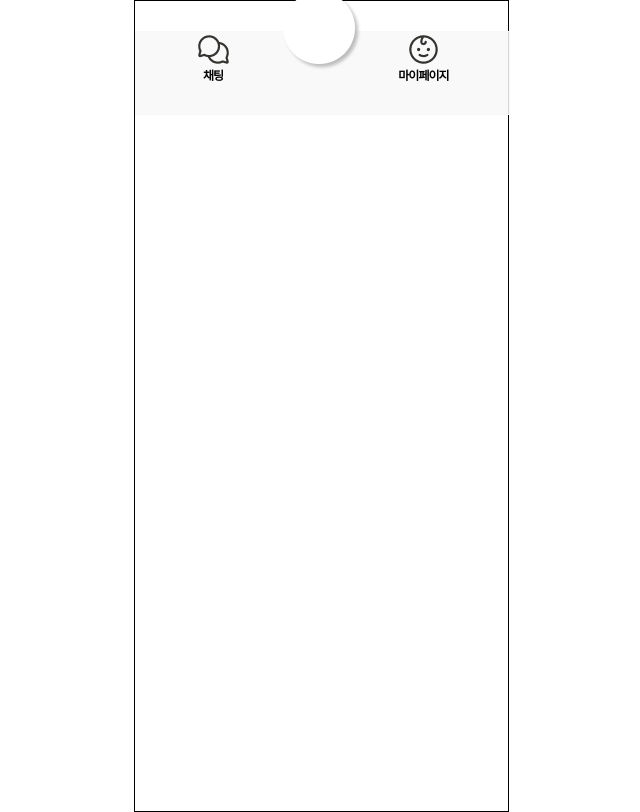
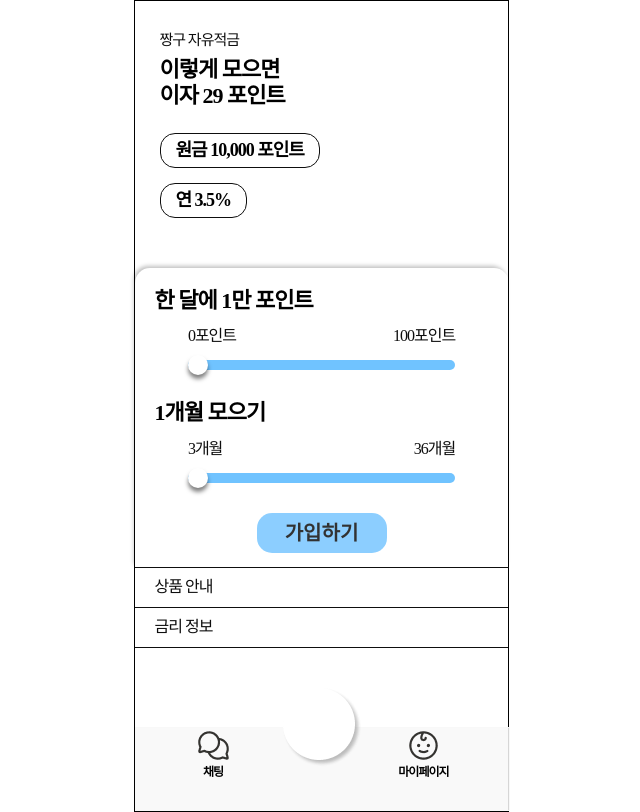
Before and after one commit to MoneyPlay-DigitalHanaro/front-end, a React (Create React App) app: page /savings/join in a window 1280 px wide. Before the commit this address had no page. Shown: the whole page, without its empty margins (319-959 px from the left). Built offline with nearby package versions, Linux system fonts and the light colour scheme; a web font is replaced by a local one.

Commit message:
Feat: 적금 상세(가입) 페이지 UI 구현

```diff
--- a/src/App.js
+++ b/src/App.js
@@ -26,6 +26,7 @@ import Footer from './component/Footer';
 import MyPage from './pages/myPage/MyPage';
 import Admin3 from './pages/test.js';
 import InstallmentSavings from './pages/installmentSavings/InstallmentSavings';
+import InstallmentSavingsJoin from './pages/installmentSavings/InstallmentSavingsJoin';
 
 function App() {
   const location = useLocation();
@@ -50,6 +51,8 @@ function App() {
           <Route path="/login" element={<Login />} />
           <Route path="/additionalInfo" element={<AdditionalInfo />} />
           <Route exact path="/api/login/oauth2/code/kakao" element={<KakaoAuthHandle />} />
+          <Route path="/savings" element={<InstallmentSavings />} />
+          <Route path="/savings/join" element={<InstallmentSavingsJoin />} />
           </Routes>
           {/* `/admin` 또는 `/testadmin`이 아닌 경우에만 Footer를 렌더링합니다 */}
           {location.pathname !== '/admin' && location.pathname !== '/testadmin' && <Footer />}
--- /dev/null
+++ b/src/pages/installmentSavings/InstallmentSavingsJoin.js
@@ -0,0 +1,186 @@
+import React, { useState } from 'react';
+import styled, { css } from 'styled-components';
+
+const SavingsName = styled.h5`
+    font-size: 15px;
+    color: #0E0E0E;
+`;
+
+const InfoContainer = styled.div`
+    text-align: left;
+    margin-left: 25px;
+`;
+
+const TotalPoints = styled.h3`
+    font-size: 22px;
+    text-align: left;
+    font-weight: bold;
+`;
+
+const PointsInfo = styled.span`
+    display: inline-block;
+    font-size: 18px;
+    margin-top: 15px;
+    border: 1px solid #0E0E0E;
+    border-radius: 15px;
+    padding: 3px 15px;
+`;
+
+const JoinContainer = styled.div`
+    margin-top: 50px;
+    height: 300px;
+    width: 374px;
+    border-radius: 15px 15px 0 0;
+    border-bottom: 1px solid #0E0E0E;
+    box-shadow: -2px -3px 4px -1px rgba(0, 0, 0, 0.25);
+    padding: 20px;
+`;
+
+const LabelContainer = styled.div`
+    margin: 10px 10% 0 10%;
+    display: flex;
+    justify-content: space-between;
+`;
+
+const GaugeLabel = styled.span`
+    font-size: 16px;
+    color: #0E0E0E;
+    font-weight: normal;
+`
+
+const MoneyGauge = styled.input`
+    -webkit-appearance: none;
+    outline: none;
+    width: 80%;
+    height: 10px;
+    background-color: #70C3FF;
+    border-radius: 10px;
+    margin-bottom: 30px;
+
+    &:focus {
+        outline: none;
+    }
+
+    ${props => props.sliderThumb && css`
+        &::-webkit-slider-thumb {
+        -webkit-appearance: none;
+        width: 20px;
+        height: 20px;
+        background: #fff;
+        border-radius: 20px;
+        box-shadow: 0 4px 4px 0 rgba(0, 0, 0, 0.5);
+        cursor: pointer;
+        }
+    `}
+`;
+
+const DurationGauge = styled.input`
+    -webkit-appearance: none;
+    outline: none;
+    width: 80%;
+    height: 10px;
+    background-color: #70C3FF;
+    border-radius: 10px;
+    margin-bottom: 30px;
+
+    &:focus {
+        outline: none;
+    }
+
+    ${props => props.sliderThumb && css`
+        &::-webkit-slider-thumb {
+        -webkit-appearance: none;
+        width: 20px;
+        height: 20px;
+        background: #fff;
+        border-radius: 20px;
+        box-shadow: 0 4px 4px 0 rgba(0, 0, 0, 0.5);
+        cursor: pointer;
+        }
+    `}
+`;
+
+const JoinButton = styled.button`
+    width: 130px;
+    height: 40px;
+    border: none;
+    border-radius: 15px;
+    background-color: #70C3FF;
+    opacity: 0.8;
+    font-weight: bold;
+
+    &:hover {
+        background-color: #1E90FF;
+        opacity: 0.8;
+    }
+`;
+
+const DetailInfo = styled.div`
+    height: 40px;
+    border-bottom: 1px solid #0E0E0E;
+    padding-left: 20px;
+    text-align: left;
+    line-height: 35px;
+`;
+
+const DetailLink = styled.a`
+    text-decoration: none;
+    color: #0E0E0E;
+    font-size: 16px;
+    font-weight: normal;
+`;
+
+const InstallmentSavingsJoin = () => {
+    const [moneyValue, setmoneyValue] = useState(1);
+    const [durationValue, setDurationValue] = useState(1);
+
+    const handleMoneySlider = event => {
+        setmoneyValue(event.target.value);
+    };
+
+    const handleDurationSlider = e => {
+        setDurationValue(e.target.value);
+    };
+
+    const rate = 3.5;
+    const totalMoney = new Intl.NumberFormat('en-US').format(moneyValue * 10000 * durationValue);
+    const totalInterest = new Intl.NumberFormat('en-US').format(Math.floor(rate / 100 * (parseInt(durationValue)+1) / 24 * moneyValue * 10000 * durationValue));
+    const minMoneyValue = 0;
+    const maxMoneyValue = 100;
+    const minDurationValue = 3;
+    const maxDurationValue = 36;
+
+    return (
+        <div>
+            <InfoContainer>
+                <SavingsName>짱구 자유적금</SavingsName>
+                <TotalPoints>이렇게 모으면<br /> 이자 { totalInterest } 포인트</TotalPoints>
+                <PointsInfo> 원금 {totalMoney} 포인트 </PointsInfo><br />
+                <PointsInfo> 연 {rate}% </PointsInfo>
+            </InfoContainer>
+            <JoinContainer>
+                <TotalPoints>한 달에 {moneyValue}만 포인트</TotalPoints>
+                <LabelContainer>
+                    <GaugeLabel>{minMoneyValue}포인트</GaugeLabel>
+                    <GaugeLabel>{maxMoneyValue}포인트</GaugeLabel>
+                </LabelContainer>
+                <MoneyGauge type="range" min={minMoneyValue} max={maxMoneyValue} step="5" sliderThumb value={moneyValue} onChange={handleMoneySlider}></MoneyGauge>
+                <TotalPoints>{durationValue}개월 모으기</TotalPoints>
+                <LabelContainer>
+                    <GaugeLabel>{minDurationValue}개월</GaugeLabel>
+                    <GaugeLabel>{maxDurationValue}개월</GaugeLabel>
+                </LabelContainer>
+                <DurationGauge type="range" min={minDurationValue} max={maxDurationValue} step="1" sliderThumb value={durationValue} onChange={handleDurationSlider}></DurationGauge>
+                <JoinButton>가입하기</JoinButton>
+            </JoinContainer>
+            <DetailInfo>
+                <DetailLink href="#">상품 안내</DetailLink>
+            </DetailInfo>
+            <DetailInfo>
+                <DetailLink href="#">금리 정보</DetailLink>
+            </DetailInfo>
+        </div>
+    );
+};
+
+export default InstallmentSavingsJoin;
```
